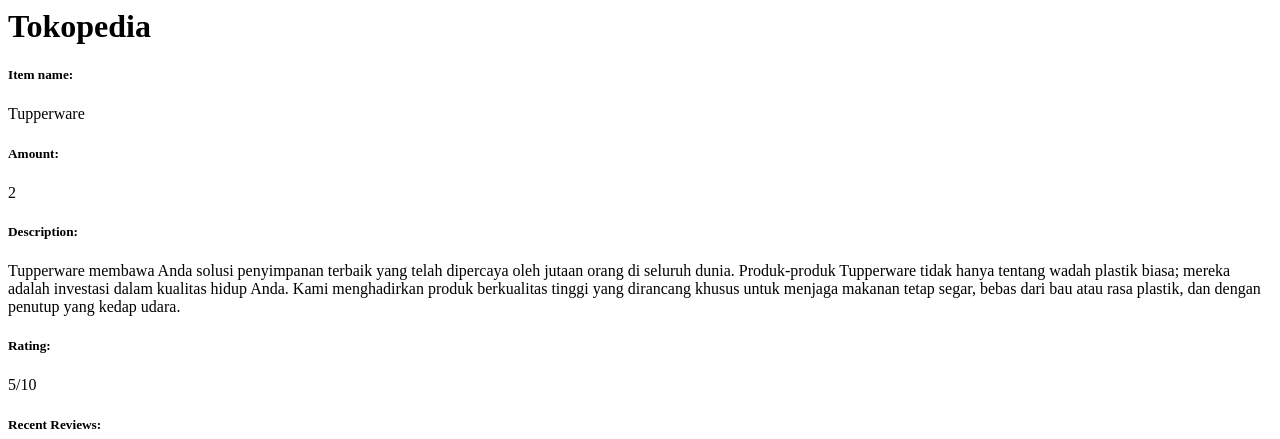
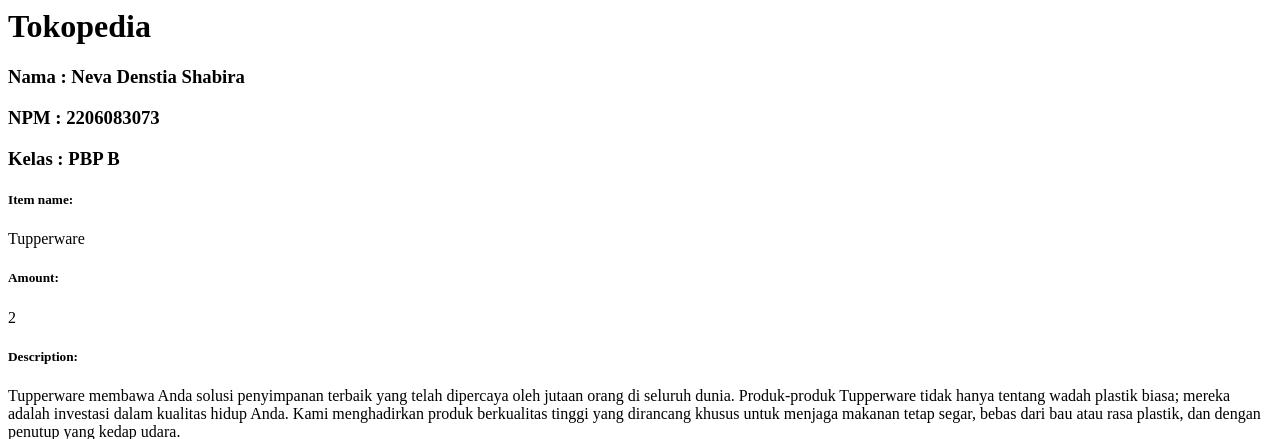
Before and after one commit to nevadenstia/Tugas2, a Django app: page /main/ in a window 1280 px wide. Shown: the top 439 px of the page. Run offline with Django 4.2, Linux system fonts and the light colour scheme.

Commit message:
added name npm class

```diff
--- a/main/models.py
+++ b/main/models.py
@@ -2,6 +2,9 @@
 
 class Main(models.Model):
     name = models.CharField(max_length=255)
+    npm = models.IntegerField(default=0)
+    kelas = models.TextField()
+    item_name = models.CharField(max_length=255)
     amount = models.IntegerField(default=0)
     description = models.TextField()
     rating = models.CharField(max_length=3)
--- a/main/templates/main.html
+++ b/main/templates/main.html
@@ -1,7 +1,11 @@
 <h1>Tokopedia</h1>
+<h3>Nama    : {{ name }}</h3>
+<h3>NPM     : {{ npm }}</h3>
+<h3>Kelas   : {{ kelas }}</h3>
+
 
 <h5>Item name: </h5>
-<p>{{ name }}</p>
+<p>{{ item_name }}</p>
 <h5>Amount: </h5>
 <p>{{ amount }}</p>
 <h5>Description: </h5>
--- a/main/views.py
+++ b/main/views.py
@@ -4,7 +4,10 @@
 
 def show_main(request):
     context = {
-        'name': 'Tupperware',
+        'name' : 'Neva Denstia Shabira',
+        'npm' : '2206083073',
+        'kelas' : 'PBP B',
+        'item_name': 'Tupperware',
         'amount': 2,
         'description' : 'Tupperware membawa Anda solusi penyimpanan terbaik yang \
         telah dipercaya oleh jutaan orang di seluruh dunia. Produk-produk Tupperware \
```
Also changed, not shown: README.txt, main/migrations/0003_main_item_name_main_kelas_main_npm.py (added).
